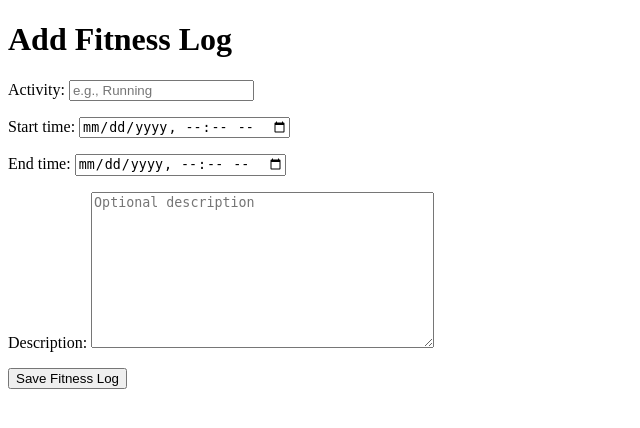
After one commit to feyzzh/cs4750_db_proj, a Django app: page /add_fitness in a window 1280 px wide. The commit adds this page. Shown: the top 428 px of the page, without its empty margins (0-640 px from the left). Run offline with Django 5.2, Linux system fonts and the light colour scheme.

Commit message:
fitness log form

```diff
--- a/cavcore/hooswellapp/forms.py
+++ b/cavcore/hooswellapp/forms.py
@@ -1,5 +1,5 @@
 from django import forms
-from .models import NutritionLog, Foods, SleepLog
+from .models import NutritionLog, Foods, SleepLog, FitnessLog
 from django.utils import timezone
 
 class NutritionLogForm(forms.ModelForm):
@@ -26,3 +26,14 @@ class SleepLogForm(forms.ModelForm):
 
         self.fields['start_time'].widget = forms.DateTimeInput(attrs={'type': 'datetime-local'})
         self.fields['end_time'].widget = forms.DateTimeInput(attrs={'type': 'datetime-local'})
+
+class FitnessLogForm(forms.ModelForm):
+    class Meta:
+        model = FitnessLog
+        fields = ['activity', 'start_time', 'end_time', 'description']
+        widgets = {
+            'activity': forms.TextInput(attrs={'placeholder': 'e.g., Running'}),
+            'start_time': forms.DateTimeInput(attrs={'type': 'datetime-local'}),
+            'end_time': forms.DateTimeInput(attrs={'type': 'datetime-local'}),
+            'description': forms.Textarea(attrs={'placeholder': 'Optional description'}),
+        }
--- a/cavcore/hooswellapp/models.py
+++ b/cavcore/hooswellapp/models.py
@@ -151,6 +151,7 @@ class FitnessLog(models.Model):
     user = models.ForeignKey('Users', models.DO_NOTHING)
     start_time = models.DateTimeField()
     end_time = models.DateTimeField()
+    duration_minutes = models.PositiveIntegerField(editable=False)
     activity = models.TextField()
     description = models.TextField(blank=True, null=True)
 
@@ -158,6 +159,10 @@ class FitnessLog(models.Model):
         managed = False
         db_table = 'fitness_log'
         unique_together = (('user', 'start_time', 'end_time'),)
+    def save(self, *args, **kwargs):
+        duration = self.end_time - self.start_time
+        self.duration_minutes = int(duration.total_seconds() / 60)
+        super().save(*args, **kwargs)
 
 
 class Foods(models.Model):
--- /dev/null
+++ b/cavcore/hooswellapp/templates/add_fitness_log.html
@@ -0,0 +1,16 @@
+<!DOCTYPE html>
+<html lang="en">
+<head>
+    <meta charset="UTF-8">
+    <meta name="viewport" content="width=device-width, initial-scale=1.0">
+    <title>Add Fitness Log</title>
+</head>
+<body>
+    <h1>Add Fitness Log</h1>
+    <form method="POST" action="{% url 'add_fitness_log' %}">
+        {% csrf_token %}
+        {{ form.as_p }}
+        <input type="submit" value="Save Fitness Log">
+    </form>
+</body>
+</html>
--- a/cavcore/hooswellapp/templates/home.html
+++ b/cavcore/hooswellapp/templates/home.html
@@ -15,6 +15,7 @@
         <p>This is your first screen! You can track your sleep, nutrition, and fitness in one place.</p>
         <a href="{% url 'add_nutrition' %}">Add Nutrition Log</a><br>
         <a href="{% url 'add_sleep' %}">Add Sleep Log</a><br>
+        <a href="{% url 'add_fitness_log' %}">Add Fitness Log</a><br>
         <a href="/start/">Get Started</a>
     </section>
 </body>
--- a/cavcore/hooswellapp/urls.py
+++ b/cavcore/hooswellapp/urls.py
@@ -5,4 +5,5 @@ urlpatterns = [
     path('', views.home, name='home'),
     path('add_nutrition', views.add_nutrition, name='add_nutrition'),
     path('add_sleep', views.add_sleep, name='add_sleep'),
+    path('add_fitness', views.add_fitness_log, name='add_fitness_log'),
 ]
--- a/cavcore/hooswellapp/views.py
+++ b/cavcore/hooswellapp/views.py
@@ -1,7 +1,7 @@
 from django.shortcuts import render, redirect
 from django.contrib.auth.decorators import login_required
-from .forms import NutritionLogForm, SleepLogForm
-from .models import NutritionLog, SleepLog
+from .forms import NutritionLogForm, SleepLogForm, FitnessLogForm
+from .models import NutritionLog, SleepLog, FitnessLog
 
 # Create your views here.
 def home(request):
@@ -35,3 +35,16 @@ def add_sleep(request):
         form = SleepLogForm()
 
     return render(request, 'add_sleep.html', {'form': form})
+
+def add_fitness_log(request):
+    if request.method == 'POST':
+        form = FitnessLogForm(request.POST)
+        if form.is_valid():
+            fitness_log = form.save(commit=False)
+            fitness_log.user = request.user
+            fitness_log.save()
+            return redirect('view_fitness_logs')
+    else:
+        form = FitnessLogForm()
+
+    return render(request, 'add_fitness_log.html', {'form': form})
```
